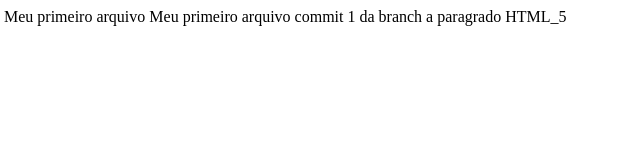
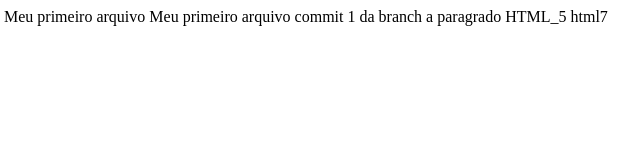
Before and after one commit to Iranielodea/meu_projeto_versionado, a plain HTML site: page index.html in a window 1280 px wide. Shown: the full height of the page, 4-644 px from the left. Drawn offline with Linux system fonts and the light colour scheme.

Commit message:
Update index.html

```diff
--- a/index.html
+++ b/index.html
@@ -4,5 +4,6 @@
 	Meu primeiro arquivo
 	commit 1 da branch a
 	paragrado HTML_5
+	html7
 </body>
 </html>
```
